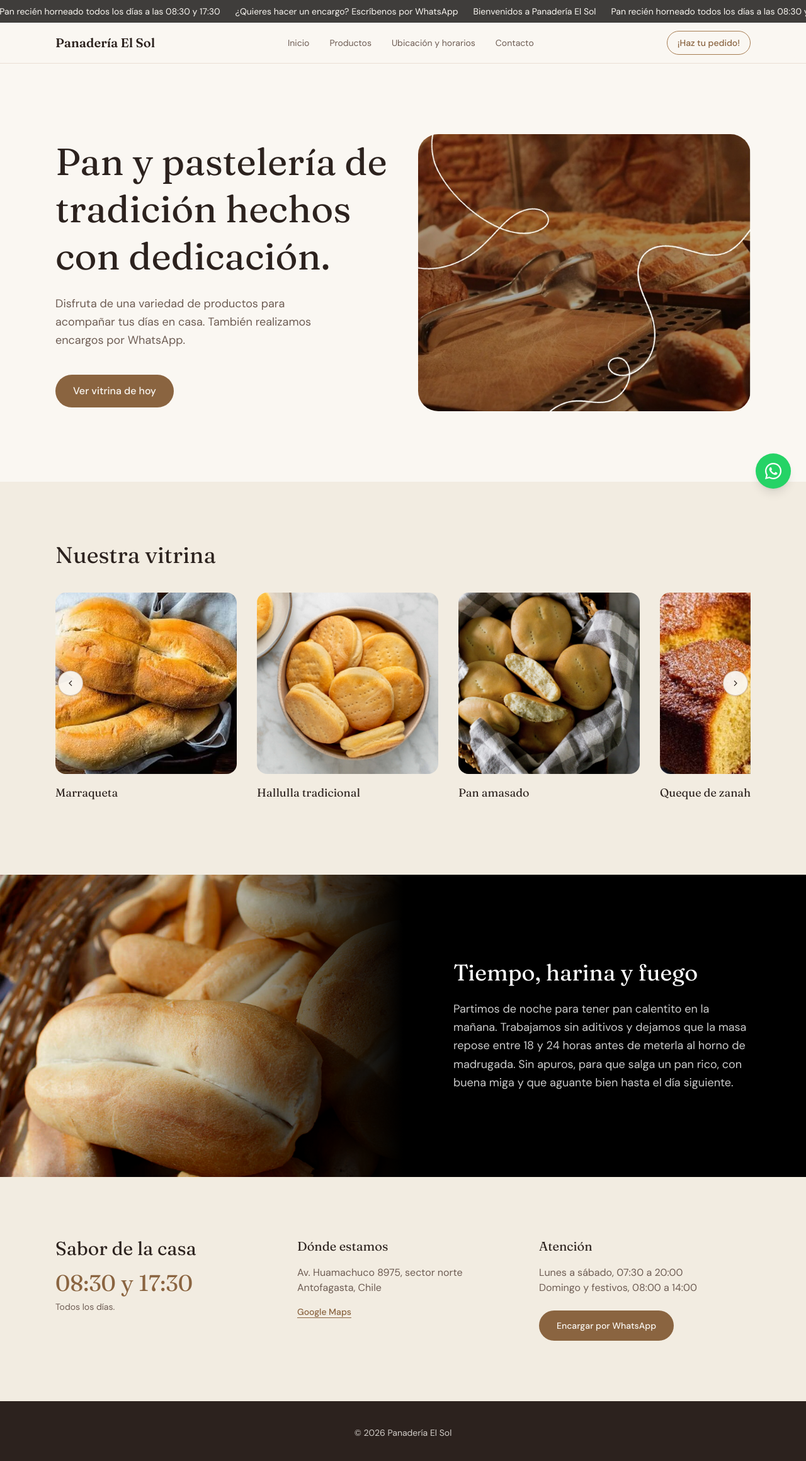
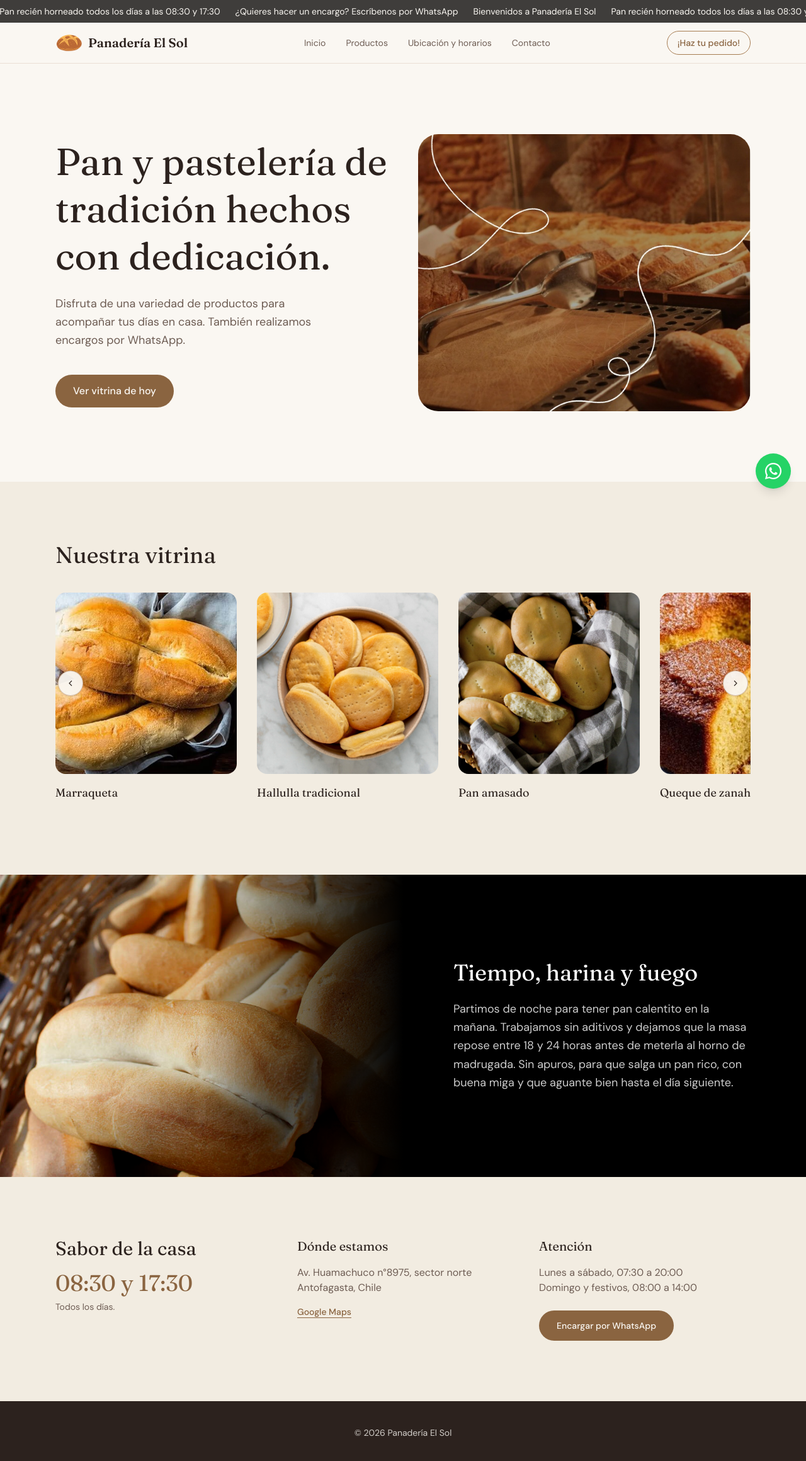
Before and after one commit to AlbertoRodBa/panaderia-sol, a Next.js app: page / in a window 1280 px wide. Shown: the top 2320 px of the page at 63% size. Built offline with nearby package versions, Linux system fonts and the light colour scheme.

Commit message:
agregar logo y favicon

```diff
--- a/app/layout.tsx
+++ b/app/layout.tsx
@@ -10,6 +10,9 @@ const dmSans = DM_Sans({ subsets: ["latin"], variable: "--font-dm-sans" });
 export const metadata: Metadata = {
   title: `${SITE.nombre} | Pan y pastelería de horno`,
   description: `Marraquetas, masa madre y pastelería hechas cada mañana. Pan caliente a las ${SITE.panCaliente.join(" y ")} hrs.`,
+  icons: {
+    icon: "/images/favicon-1.png",
+  },
 };
 
 export default function RootLayout({ children }: { children: React.ReactNode }) {
--- a/components/layout/Header.tsx
+++ b/components/layout/Header.tsx
@@ -1,6 +1,7 @@
 "use client";
 
 import { useEffect, useState } from "react";
+import Image from "next/image";
 import { Boton } from "@/components/ui/Boton";
 import { ANUNCIOS } from "@/data/anuncios";
 import { SITE } from "@/lib/site";
@@ -60,7 +61,10 @@ export function Header() {
         </p>
       </div>
       <nav className="mx-auto flex h-16 max-w-6xl items-center justify-between px-6" aria-label="Principal">
-        <a href="/" onClick={cerrarMenu} className="font-serif text-xl font-semibold">{SITE.nombre}</a>
+        <a href="/" onClick={cerrarMenu} className="flex items-center gap-2 font-serif text-xl font-semibold">
+          <Image src="/images/logo-1.webp" alt="" width={44} height={44} priority />
+          <span>{SITE.nombre}</span>
+        </a>
         <ul className={`hidden gap-8 text-sm md:flex ${desplazado ? "text-white/90" : "text-cacao"}`}>
           {ENLACES.map((e) => (
             <li key={e.texto}>
--- a/lib/site.ts
+++ b/lib/site.ts
@@ -1,7 +1,7 @@
 /** Datos del negocio en un solo lugar: se cambian aquí y se actualiza toda la web. */
 export const SITE = {
   nombre: "Panadería El Sol",
-  direccion: ["Av. Huamachuco 8975, sector norte", "Antofagasta, Chile"],
+  direccion: ["Av. Huamachuco n°8975, sector norte", "Antofagasta, Chile"],
   panCaliente: ["08:30", "17:30"],
   horarios: ["Lunes a sábado, 07:30 a 20:00", "Domingo y festivos, 08:00 a 14:00"],
   whatsapp: "https://wa.me/56912345678?text=Hola!%20Quiero%20hacer%20un%20encargo",
```
Also changed, not shown: public/images/favicon-1.png (added), public/images/logo-1.webp (added).
